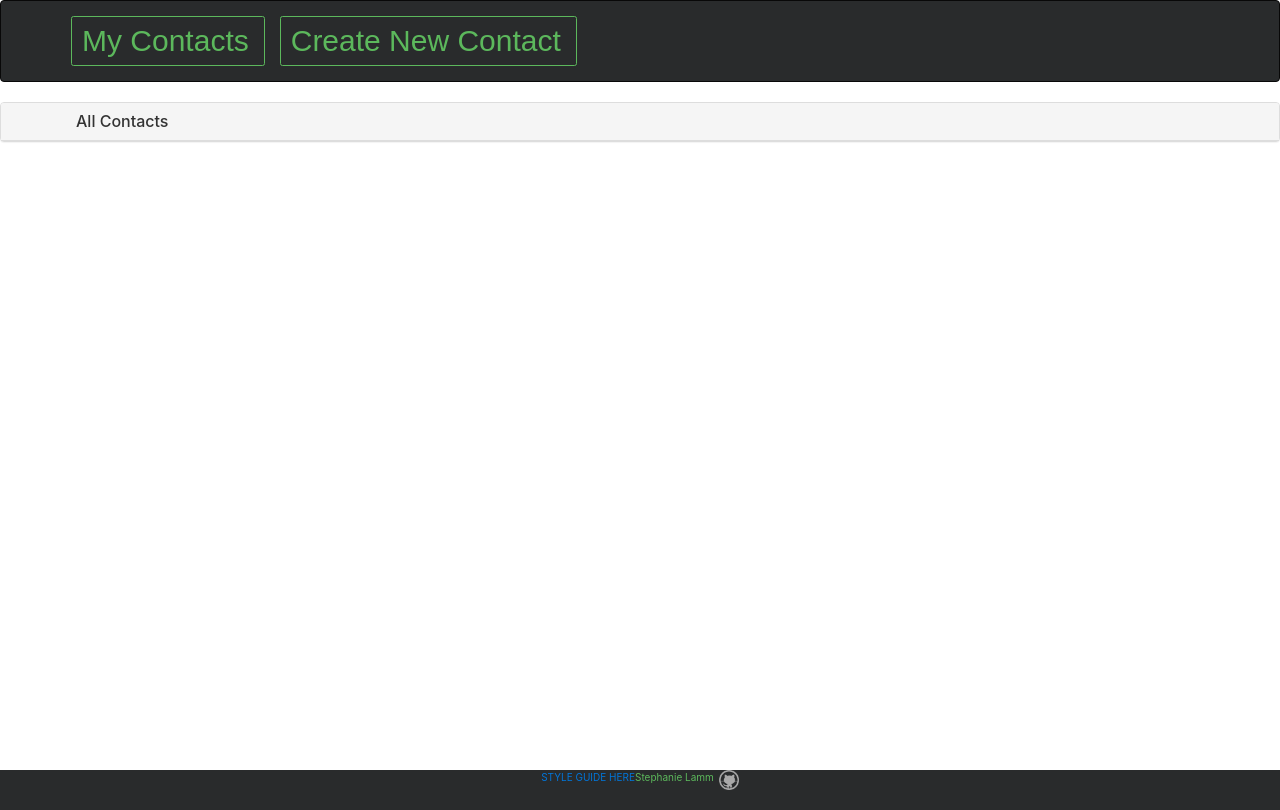
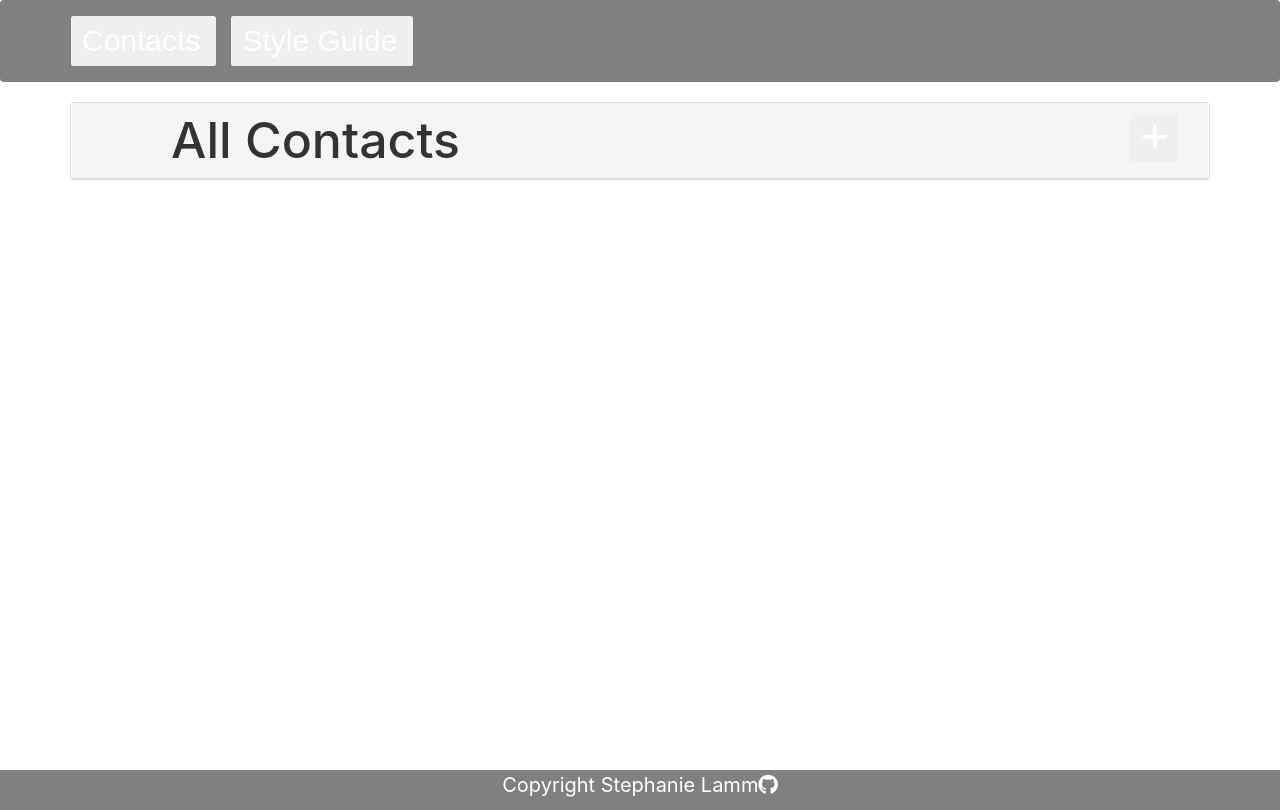
Before and after one commit to stephanielamm/contact-manager-php, a PHP site: page /index.php in a window 1280 px wide. Run offline with PHP 8.4, Linux system fonts and the light colour scheme; data that the repository does not hold is empty; some libraries are stand-ins or nearby versions.

Commit message:
Styling, added Font Awesome icons.

```diff
--- a/footer.php
+++ b/footer.php
@@ -3,7 +3,7 @@
 <footer id="footer">
   <div class="container-fluid">
     <div class="row justify-content-sm-center">
-<a href="#STYLEGUIDEWILLGOHERE">STYLE GUIDE HERE</a><p>Stephanie Lamm </p><a href="https://github.com/stephanielamm"><img border="0" alt="Github" src="static/octocat.png" width="20" height="20" style="margin-left: 5px;"></a>
+<p>Copyright Stephanie Lamm </p> <a href="https://github.com/stephanielamm"><i class="fa fa-github git-button" aria-hidden="true"></i></a>
 </div>
 </div>
 </div>
--- a/header.php
+++ b/header.php
@@ -14,16 +14,19 @@
    <link rel="stylesheet" href="https://maxcdn.bootstrapcdn.com/bootstrap/4.0.0-alpha.6/css/bootstrap.min.css" integrity="sha384-rwoIResjU2yc3z8GV/NPeZWAv56rSmLldC3R/AZzGRnGxQQKnKkoFVhFQhNUwEyJ" crossorigin="anonymous">
    <!-- FONT AWESOME -->
    <link rel="stylesheet" href="//maxcdn.bootstrapcdn.com/font-awesome/4.5.0/css/font-awesome.min.css">
+   <script src="https://use.fontawesome.com/587778f1fd.js"></script>
    <!-- CUSTOM CSS -->
    <link rel="stylesheet" type="text/css" href="style.css">
+   <!-- GOOGLE FONTS -->
+   <link href="https://fonts.googleapis.com/css?family=Poppins:300,400,600|Raleway:100,100i,200,200i,300,300i,400,400i,500,500i,600,600i,700,700i,800,800i,900,900i" rel="stylesheet">
 
  </head>
  <body>
   <div id="wrap">
-   <nav class="navbar navbar-inverse bg-inverse">
+   <nav class="navbar">
   <form class="form-inline">
-    <a href="index.php" class="my-contacts"> <button class="btn btn-outline-success my-contacts" type="button">My Contacts</button></a>
-    <a href="new.php"> <button class="btn btn-outline-success my-contacts" type="button">Create New Contact</button></a>
+    <a href="index.php" class="my-contacts"> <button class="btn btn-outline my-contacts" type="button">Contacts</button></a>
+    <a href="style.php" class="my-contacts"> <button class="btn btn-outline my-contacts" type="button">Style Guide</button></a>
   </form>
 </nav>
 
--- a/index.php
+++ b/index.php
@@ -4,10 +4,15 @@
   $contacts = $db->query('SELECT * FROM contacts')->fetchALL(PDO::FETCH_ASSOC);
 ?>
 
-<div class="panel panel-default">
-  <div class="panel-heading">
+<div class="container panel panel-default">
+  <div class="row panel-heading">
+  <div class="col-lg-8 col-md-10 col-sm-11">
       <h2 class="panel-title">All Contacts</h2>
+    </div>
+      <div class="col-lg-4 col-md-2 col-ms-1">
+      <a href="new.php"> <button class="btn btn-outline new-contact" style="float: right;" type="button"><i class="fa fa-plus" aria-hidden="true"></i></button></a>
   </div>
+</div>
 
 <?php foreach ($contacts as $contact) :?>
   <ul class="list-group" id="contact-list">
--- a/style.css
+++ b/style.css
@@ -12,8 +12,14 @@ html, body {
 /* FOOTER */
 footer {
   height: 40px;
-  background-color: #292b2c;
-  color: #5cb85c;
+  background-color: grey;
+  color: white;
+  font-size: 20px;
+
+}
+
+.git-button {
+  color: white;
 }
 
 /* unvisited link */
@@ -38,7 +44,10 @@ a:active {
 
 /* HEADER */
 .navbar {
-  text-align: center;
+  background-color: grey;
+}
+.btn {
+  color: white;
 }
 .form-inline {
   padding-left: 60px;
@@ -51,8 +60,13 @@ a:active {
   font-size: 30px;
 }
 /* CONTACT LIST */
+.new-contact {
+  font-size: 30px;
+}
 .panel-title {
-  padding-left: 60px;
+  padding-left: 70px;
+  font-family: 'Poppins', sans-serif, 600;
+  font-size: 50px;
 }
 
 #contact-list {
@@ -61,8 +75,15 @@ a:active {
 /* CONTACT PANELS */
 .name {
  font-size: 25px;
- color: #5cb85c;
+ font-family: 'Poppins', sans-serif, 600;
+
 }
 .detail {
-  font-size: 20px;
+  font-size: 18px;
+  font-family: 'Raleway', sans-serif, 200;
 }
+
+/* MEDIA QUERIES
+.panel-title {
+  font-size: 30px;
+}*/
```
